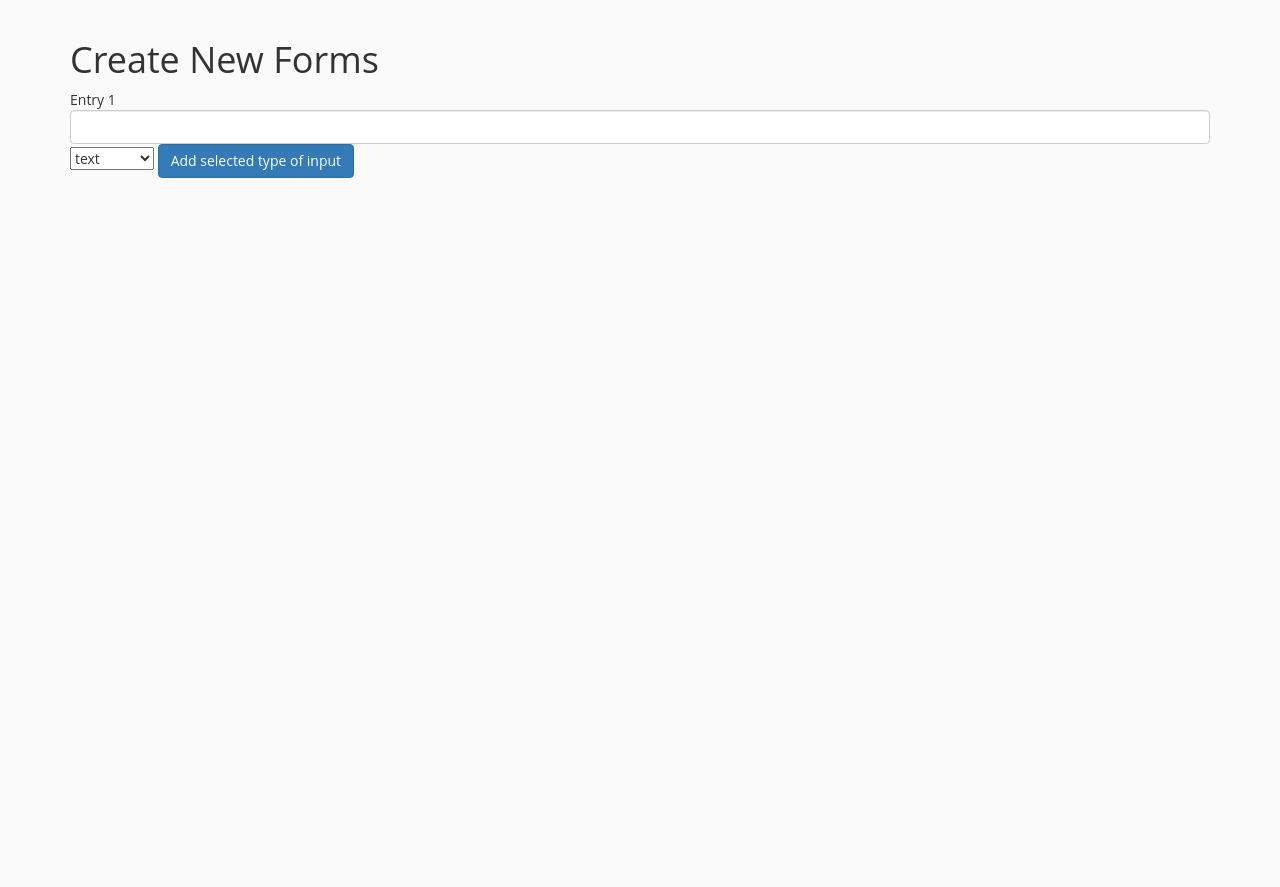
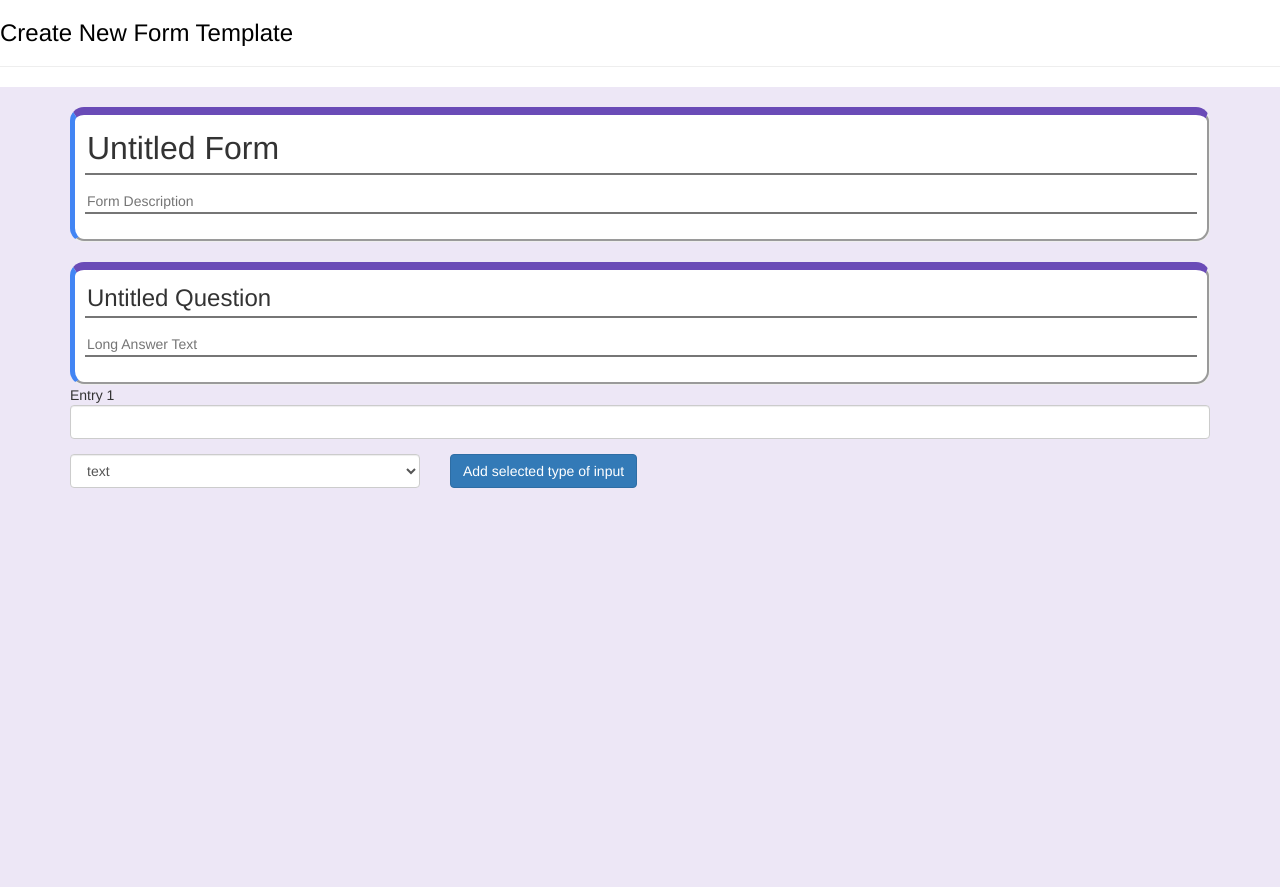
Before and after one commit to Singh-Rishabh/G6_SE_Business_Workflow, a Django app: page /forms/createform in a window 1280 px wide. Before the commit the page ends 178 px from the top, so only its background shows below. Run offline with Django 3.2, Linux system fonts and the light colour scheme; some libraries are stand-ins or nearby versions.

Commit message:
Done some FrontEnd changes in form creation

```diff
--- /dev/null
+++ b/forms/static/forms/createform.css
@@ -0,0 +1,55 @@
+html, body {
+    margin: 0;
+    font-family: 'Open Sans', Roboto, Helvetica, Arial, sans-serif;
+    height: 100%;
+}
+#header{
+    color: black;
+}
+
+.inputBox{
+    padding : 10px;
+}
+
+/*Properties applicable for all input types*/
+.fieldGen {
+    width: 100%;
+    border-left-style: none;
+    border-right-style: none;
+    border-top-style: none;
+}
+/*Name of the title*/
+.fieldTitle{
+    font-size: xx-large;
+}
+/*Input name of the field*/
+.qusTitle{
+    font-size: x-large;
+}
+
+/*Bounding box of complete page except h2 title specified*/
+.form-body {
+    width: 100%;
+    height: 100%;
+    background-color: #ede7f6;
+}
+
+/*Bounding box of field and answer*/
+.form-complete{
+    margin-top: 20px;
+    border-style: groove;
+    border-radius: 1em;
+    border-top : 8px solid #6a4bb7;
+    border-left : 5px solid #4285f4;
+    background-color: white;
+}
+
+/*When any input property is focused upon*/
+.fieldGen:focus {
+    outline: none;
+    border-bottom-color : #6a4bb7;
+}
+
+#selecttype {
+    margin-left: -15px;
+}
--- a/forms/templates/createform.html
+++ b/forms/templates/createform.html
@@ -1,36 +1,12 @@
+{% load static %}
 <!DOCTYPE html>
 <html>
 <head>
 	<meta charset="utf-8">
-	<title>Index File</title>
+	<title>Create Form Template</title>
+	<link rel="stylesheet" type="text/css" href="{% static 'forms/createform.css' %}">
 	<link rel="stylesheet" href="https://maxcdn.bootstrapcdn.com/bootstrap/3.3.7/css/bootstrap.css">
-<!--     <link rel="stylesheet" href="https://cdnjs.cloudflare.com/ajax/libs/font-awesome/4.7.0/css/font-awesome.min.css">
- -->
 
-	<!--<link rel="stylesheet" href="https://netdna.bootstrapcdn.com/bootstrap/3.3.7/css/bootstrap.min.css">
-	-->
-	<style type="text/css">
-
-
-		html, body {
-			margin: 0;
-			padding: 10px;
-			font-family: 'Open Sans', Roboto, Helvetica, Arial, sans-serif;
-		}
-		body { background-color: #fafafa; }
-		/*.container { margin: 150px auto; }*/
-		code {
-			background: #f1f1f1;
-			display: inline-block;
-			padding: 10px;
-		}
-		.result {
-			border: 1px solid #f1f1f1;
-			padding: 2rem;
-		}
-
-
-	</style>
      <script type="text/Javascript" >
 
 
@@ -90,30 +66,58 @@
 
 </head>
 <body>
-
+<i class="fa fa-wpform"></i>
+<h3 id="header"> Create New Form Template </h3>
+<hr>
+<div class="form-body">
 	<div class="container">
 
-	<h1> Create New Forms </h1>
+		<form method="POST">
+			<div class="form-complete">
+				<div class="inputBox">
 					<div class="form-group">
-		<form method="POST">
-
-			<div id="dynamicInput">
+						<input type="text" name="formTitle" class="fieldGen fieldTitle" value="Untitled Form" required>
+					</div>
+					<div class="form-group">
+						<input type="text" name="formDescriptor" class="fieldGen" placeholder="Form Description" required>
+					</div>
+				</div>
+			</div>
+			<!-- We will create box for every new field and its answer-->
+			<div class="form-complete">
+				<div class="inputBox">
+					<div class="form-group">
+						<input type="text" name="Question[]" class="fieldGen qusTitle" value="Untitled Question" required>
+					</div>
+					<div class="form-group">
+						<input type="text" name="Answer[]" class="fieldGen" placeholder="Long Answer Text" required>
+					</div>
+				</div>
+			</div>
+				<div id="dynamicInput" class="form-group">
 					Entry 1<br><input type="text" name="myInputs[]" class="form-control">
 				</div>
 
-			<select id="country">
+		</form>
+
+		<div class="form-group">
+			<div class="col-lg-4" id="selecttype">
+				<select id="country" class="form-control">
 					<option value='text' selected>text</option>
 					<option value='textarea'>textarea</option>
 					<option value='radio'>radio</option>
 					<option value='checkbox'>checkbox</option>
 				</select>
+			</div>
+			<div class="col-lg-3">
+				<input type="button" value="Add selected type of input" onClick="addAllInputs('dynamicInput', 'text');" class="btn btn-primary">
+			</div>
+		</div>
 
-			<input type="button" value="Add selected type of input" onClick="addAllInputs('dynamicInput', 'text');" class="btn btn-primary">
-		</form>
-	</div>
 		<form>
 		</form>
 
 	</div>
+</div>
 </body>
 </html>
```
Also changed, not shown: forms/static/css/style.css (deleted). Lines whose indentation alone changed are shown as unchanged.
